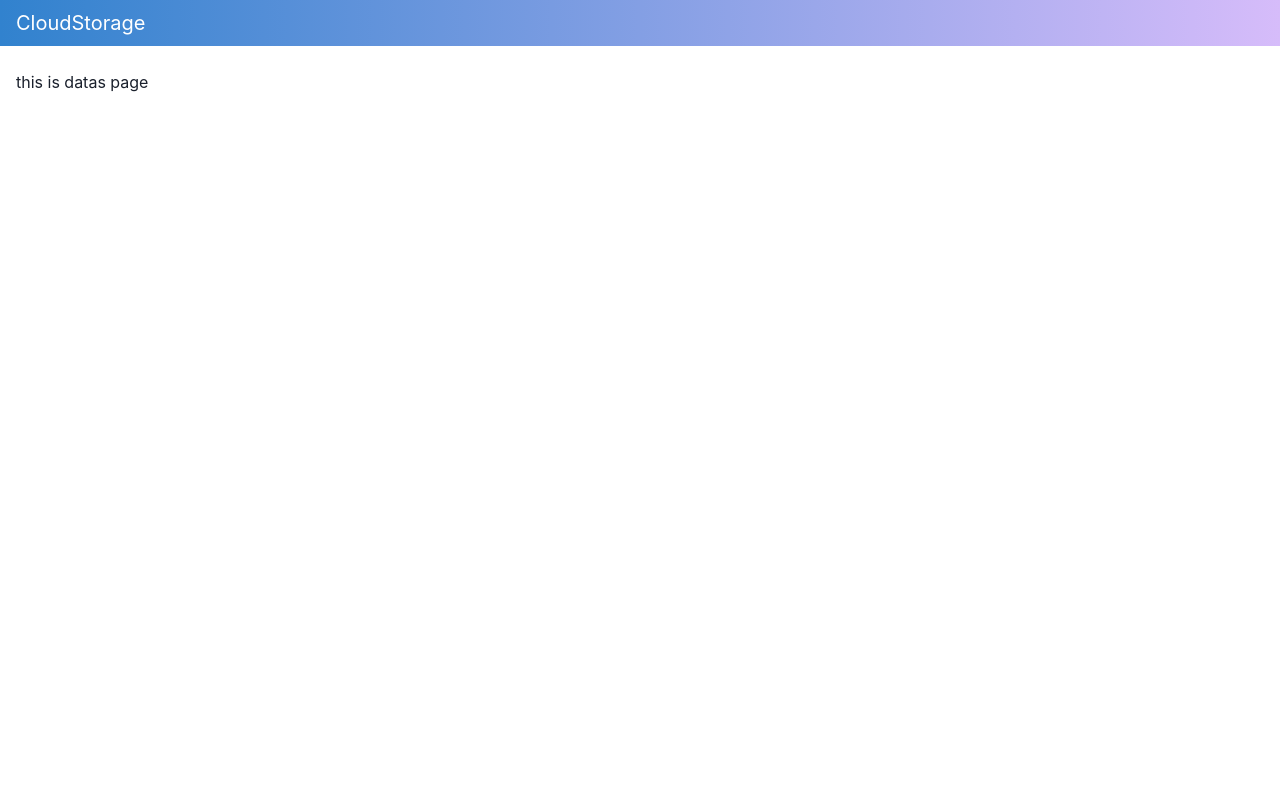
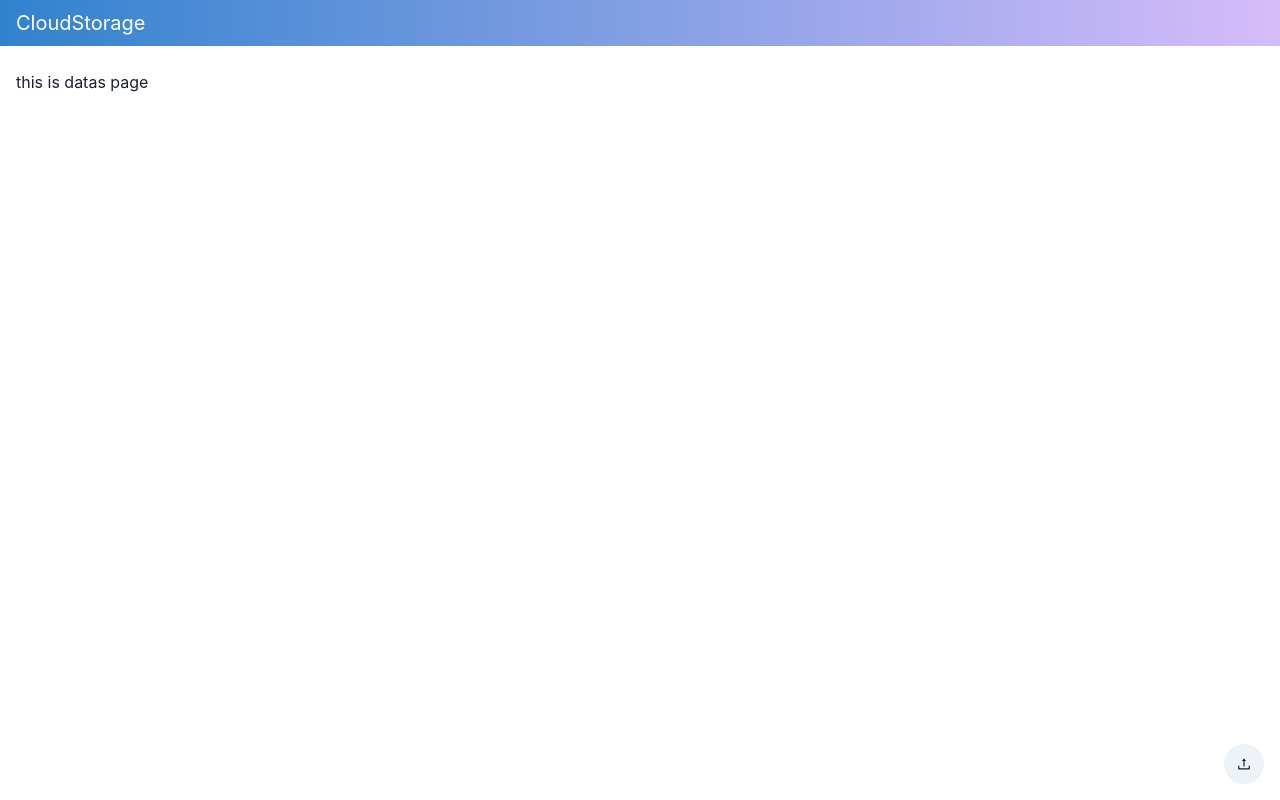
Before and after one commit to sho-ts/CloudStorageApp, a Next.js app in the folder frontend/: page /datas in a window 1280 px wide. Built offline with nearby package versions, Linux system fonts and the light colour scheme; no server answers; sample sign-in values are in the browser's storage.

Commit message:
仮モーダル

```diff
--- a/frontend/src/components/templates/Layout.tsx
+++ b/frontend/src/components/templates/Layout.tsx
@@ -1,11 +1,16 @@
-import { Header } from '@/components/organisms';
-import { Container, Box } from '@chakra-ui/react';
+import { useDisclosure } from '@/hooks';
+import { Header, Modal } from '@/components/organisms';
+import { Container, Box, IconButton } from '@chakra-ui/react';
+import { AiOutlineUpload } from 'react-icons/ai';
+
 
 type Props = {
   children: React.ReactNode
 }
 
 const Layout: React.FC<Props> = ({ children }) => {
+  const { isOpen, onClose, onOpen } = useDisclosure();
+
   return (
     <>
       <Header />
@@ -14,6 +19,20 @@ const Layout: React.FC<Props> = ({ children }) => {
           {children}
         </Container>
       </Box>
+      <IconButton
+        aria-label='upload'
+        icon={<AiOutlineUpload />}
+        isRound={true}
+        position={"fixed"}
+        bottom={4}
+        right={4}
+        onClick={onOpen}
+      />
+      <Modal
+        isOpen={isOpen} onClose={onClose}
+        title={'test'}
+      >
+      </Modal>
     </>
   )
 }
```
